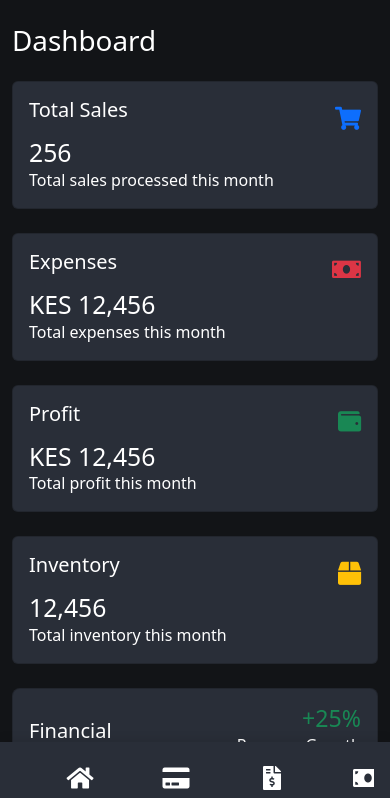
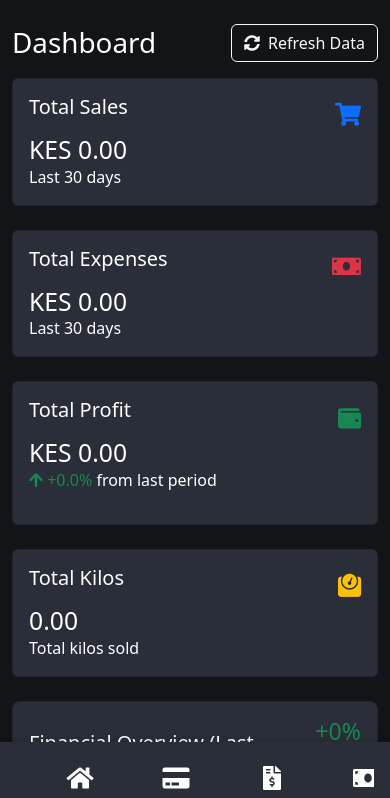
Before and after one commit to Qimae/NyamaTrack_App, a PHP site: page /dashboard.php in a window 390 px wide. Shown: the top 798 px of the page. Run offline with PHP 8.4, Linux system fonts and the light colour scheme.

Commit message:
dashboard api intergration

```diff
--- /dev/null
+++ b/api/dashboard_handler.php
@@ -0,0 +1,226 @@
+<?php
+// dashboard_handler.php
+// Handles dashboard data retrieval
+
+// Ensure no output before headers
+if (ob_get_level()) ob_clean();
+
+// Set headers for JSON response
+header('Content-Type: application/json; charset=utf-8');
+header('Cache-Control: no-cache, must-revalidate');
+header('Pragma: no-cache');
+
+require_once __DIR__ . '/../db/config.php';
+require_once __DIR__ . '/beef_transactions_handler.php'; // For encryption functions
+
+// Function to get dashboard summary data
+function getDashboardSummary($business_name) {
+    global $pdo, $secret_key;
+
+    try {
+        // Get current date range (last 30 days)
+        $end_date = date('Y-m-d');
+        $start_date = date('Y-m-d', strtotime('-30 days'));
+
+        // Query to get transactions for the period
+        $stmt = $pdo->prepare("
+            SELECT * FROM beef_transactions
+            WHERE business_name = :business_name
+            AND transaction_date BETWEEN :start_date AND :end_date
+            ORDER BY transaction_date DESC
+        ");
+
+        $stmt->execute([
+            ':business_name' => $business_name,
+            ':start_date' => $start_date,
+            ':end_date' => $end_date
+        ]);
+
+        $transactions = $stmt->fetchAll(PDO::FETCH_ASSOC);
+
+        // Initialize summary data
+        $summary = [
+            'total_sales' => 0,
+            'total_expenses' => 0,
+            'total_profit' => 0,
+            'total_kilos' => 0,
+            'transactions_count' => count($transactions),
+            'daily_averages' => [
+                'sales' => 0,
+                'expenses' => 0,
+                'profit' => 0,
+                'kilos' => 0
+            ],
+            'chart_data' => [
+                'labels' => [],
+                'sales' => [],
+                'expenses' => [],
+                'profit' => []
+            ]
+        ];
+
+        // Process transactions
+        $days_data = [];
+
+        foreach ($transactions as $tx) {
+            // Decrypt transaction data
+            $buy_price = is_numeric($tx['buy_price']) ?
+                floatval($tx['buy_price']) :
+                floatval(decrypt_data($tx['buy_price'], $secret_key));
+
+            $sell_price = is_numeric($tx['sell_price']) ?
+                floatval($tx['sell_price']) :
+                floatval(decrypt_data($tx['sell_price'], $secret_key));
+
+            $total_cash_sales = is_numeric($tx['total_cash_sales']) ?
+                floatval($tx['total_cash_sales']) :
+                floatval(decrypt_data($tx['total_cash_sales'], $secret_key));
+
+            $daily_expense = is_numeric($tx['daily_expense']) ?
+                floatval($tx['daily_expense']) :
+                floatval(decrypt_data($tx['daily_expense'], $secret_key));
+
+            // Calculate derived fields
+            $total_cash = $total_cash_sales + $daily_expense;
+            $total_kilos = $sell_price > 0 ? $total_cash / $sell_price : 0;
+            $profit_per_kg = $sell_price - $buy_price;
+            $profit = ($profit_per_kg * $total_kilos) - $daily_expense;
+
+            // Add to summary
+            $summary['total_sales'] += $total_cash_sales;
+            $summary['total_expenses'] += $daily_expense;
+            $summary['total_profit'] += $profit;
+            $summary['total_kilos'] += $total_kilos;
+
+            // Group by date for chart data
+            $date = $tx['transaction_date'];
+            if (!isset($days_data[$date])) {
+                $days_data[$date] = [
+                    'sales' => 0,
+                    'expenses' => 0,
+                    'profit' => 0,
+                    'kilos' => 0
+                ];
+            }
+
+            $days_data[$date]['sales'] += $total_cash_sales;
+            $days_data[$date]['expenses'] += $daily_expense;
+            $days_data[$date]['profit'] += $profit;
+            $days_data[$date]['kilos'] += $total_kilos;
+        }
+
+        // Calculate daily averages
+        $days_with_data = count($days_data);
+        if ($days_with_data > 0) {
+            $summary['daily_averages']['sales'] = $summary['total_sales'] / $days_with_data;
+            $summary['daily_averages']['expenses'] = $summary['total_expenses'] / $days_with_data;
+            $summary['daily_averages']['profit'] = $summary['total_profit'] / $days_with_data;
+            $summary['daily_averages']['kilos'] = $summary['total_kilos'] / $days_with_data;
+        }
+
+        // Prepare chart data (last 7 days)
+        $chart_days = 7;
+        $chart_labels = [];
+        $chart_sales = [];
+        $chart_expenses = [];
+        $chart_profit = [];
+
+        for ($i = $chart_days - 1; $i >= 0; $i--) {
+            $date = date('Y-m-d', strtotime("-$i days"));
+            $chart_labels[] = date('M j', strtotime($date));
+
+            if (isset($days_data[$date])) {
+                $chart_sales[] = round($days_data[$date]['sales'], 2);
+                $chart_expenses[] = round($days_data[$date]['expenses'], 2);
+                $chart_profit[] = round($days_data[$date]['profit'], 2);
+            } else {
+                $chart_sales[] = 0;
+                $chart_expenses[] = 0;
+                $chart_profit[] = 0;
+            }
+        }
+
+        $summary['chart_data'] = [
+            'labels' => $chart_labels,
+            'sales' => $chart_sales,
+            'expenses' => $chart_expenses,
+            'profit' => $chart_profit
+        ];
+
+        // Round values
+        $summary['total_sales'] = round($summary['total_sales'], 2);
+        $summary['total_expenses'] = round($summary['total_expenses'], 2);
+        $summary['total_profit'] = round($summary['total_profit'], 2);
+        $summary['total_kilos'] = round($summary['total_kilos'], 2);
+
+        return $summary;
+
+    } catch (PDOException $e) {
+        error_log("Database error in getDashboardSummary: " . $e->getMessage());
+        return [];
+    } catch (Exception $e) {
+        error_log("Error in getDashboardSummary: " . $e->getMessage());
+        return [];
+    }
+}
+
+// Function to send JSON response
+function sendJsonResponse($data, $statusCode = 200) {
+    http_response_code($statusCode);
+    $json = json_encode($data, JSON_UNESCAPED_UNICODE | JSON_UNESCAPED_SLASHES);
+
+    if ($json === false) {
+        // JSON encoding failed
+        $error = json_last_error_msg();
+        $response = [
+            'success' => false,
+            'error' => 'JSON encoding error: ' . $error
+        ];
+        http_response_code(500);
+        $json = json_encode($response);
+    }
+
+    // Ensure no output before this
+    if (ob_get_level()) ob_clean();
+
+    // Output the JSON
+    echo $json;
+    exit;
+}
+
+// Main request handler
+try {
+    // Start session and get business name
+    session_start();
+
+    if (!isset($_SESSION['business_name'])) {
+        sendJsonResponse([
+            'success' => false,
+            'error' => 'Not authenticated'
+        ], 401);
+    }
+
+    $business_name = $_SESSION['business_name'];
+
+    // Get dashboard data
+    $dashboard_data = getDashboardSummary($business_name);
+
+    if (!empty($dashboard_data)) {
+        sendJsonResponse([
+            'success' => true,
+            'data' => $dashboard_data
+        ]);
+    } else {
+        sendJsonResponse([
+            'success' => false,
+            'error' => 'No data available'
+        ], 404);
+    }
+
+} catch (Exception $e) {
+    error_log('Dashboard handler error: ' . $e->getMessage());
+    sendJsonResponse([
+        'success' => false,
+        'error' => 'An error occurred while processing your request.'
+    ], 500);
+}
--- a/dashboard.php
+++ b/dashboard.php
@@ -1,5 +1,6 @@
 <!DOCTYPE html>
 <html lang="en">
+
 <head>
   <meta charset="UTF-8">
   <meta name="viewport" content="width=device-width, initial-scale=1.0">
@@ -9,132 +10,99 @@
   <link href="https://cdn.jsdelivr.net/npm/bootstrap@5.3.7/dist/css/bootstrap.min.css" rel="stylesheet" integrity="sha384-LN+7fdVzj6u52u30Kp6M/trliBMCMKTyK833zpbD+pXdCLuTusPj697FH4R/5mcr" crossorigin="anonymous">
   <script src="https://cdn.jsdelivr.net/npm/bootstrap@5.3.7/dist/js/bootstrap.bundle.min.js" integrity="sha384-ndDqU0Gzau9qJ1lfW4pNLlhNTkCfHzAVBReH9diLvGRem5+R9g2FzA8ZGN954O5Q" crossorigin="anonymous"></script>
   <script src="https://cdn.jsdelivr.net/npm/chart.js"></script>
-  <script>
-    window.onload = function() {
-      const labels = ['Jan', 'Feb', 'Mar', 'Apr', 'May', 'Jun']; // Months
-      // You can add more months and data points if needed
-      const data = {
-        labels: labels,
-        datasets: [
-          {
-            label: '',
-            data: [20500, 23500, 19200, 27800, 22100, 26500], // Updated fake data (KES)
-            borderColor: 'rgba(255,255,255,0.6)',
-            borderWidth: 2.5,
-            tension: 0.55,
-            fill: false,
-            pointRadius: 0,
-            pointHoverRadius: 0,
-            backgroundColor: 'rgba(255,255,255,0.1)'
-          }
-        ]
-      };
-      const config = {
-        type: 'line',
-        data: data,
-        options: {
-          responsive: true,
-          maintainAspectRatio: false,
-          plugins: {
-            legend: { display: false },
-            title: { display: false },
-            tooltip: { enabled: false }
-          },
-          scales: {
-            x: {
-              grid: { display: false, drawBorder: false },
-              ticks: {
-                color: 'rgba(255,255,255,0.7)',
-                font: { size: 14 }
-              }
-            },
-            y: {
-              display: true,
-              grid: { display: false, drawBorder: false },
-              ticks: {
-                color: 'rgba(255,255,255,0.7)',
-                font: { size: 14 }
-              }
-            }
-          }
-        }
-      };
-      const ctx = document.getElementById('financialChart').getContext('2d');
-      if (ctx) {
-        new Chart(ctx, config);
-      }
-    };
-  </script>
+
 </head>
+
 <body>
+  <!-- Loading Overlay -->
+  <div id="loading" class="position-fixed w-100 h-100 bg-dark bg-opacity-75 d-flex justify-content-center align-items-center" style="z-index: 9999; top: 0; left: 0; visibility: hidden;">
+    <div class="text-center text-white">
+      <div class="spinner-border mb-3" role="status">
+        <span class="visually-hidden">Loading...</span>
+      </div>
+      <h4>Loading Dashboard Data...</h4>
+    </div>
+  </div>
+
   <main class="py-4 dashboard">
     <div class="container-fluid">
-      <div class="row">
-        <div class="col-12">
-          <h1 class="mb-4">Dashboard</h1>
+      <div class="row mb-3">
+        <div class="col-12 d-flex justify-content-between align-items-center">
+          <h1 class="mb-0">Dashboard</h1>
+          <button id="refresh-dashboard" class="btn btn-outline-light">
+            <i class="fas fa-sync-alt me-2"></i>Refresh Data
+          </button>
         </div>
       </div>
-      <div class="row g-4">
-        <!-- First Row - Two Cards Side by Side -->
-        <div class="col-md-6">
+
+      <div class="row g-4 mb-4">
+        <!-- KPI Cards -->
+        <div class="col-md-6 col-lg-3">
           <div class="card h-100" id="card">
             <div class="card-body">
               <div class="d-flex justify-content-between align-items-center">
                 <h5 class="card-title mb-3">Total Sales</h5>
                 <i class="fas fa-shopping-cart text-primary fs-3"></i>
               </div>
-              <h2 class="mb-0">256</h2>
-              <p class="mb-0">Total sales processed this month</p>
+              <h2 class="mb-0">KES 0.00</h2>
+              <p class="text-white mb-0">Last 30 days</p>
             </div>
           </div>
         </div>
 
-      <div class="col-md-6">
+        <div class="col-md-6 col-lg-3">
           <div class="card h-100" id="card">
             <div class="card-body">
               <div class="d-flex justify-content-between align-items-center">
-              <h5 class="card-title mb-3">Expenses</h5>
+                <h5 class="card-title mb-3">Total Expenses</h5>
                 <i class="fas fa-money-bill text-danger fs-3"></i>
               </div>
-            <h2 class="mb-0">KES 12,456</h2>
-            <p class="mb-0">Total expenses this month</p>
-          </div>
-        </div>
-      </div>
-      <div class="col-md-6">
-        <div class="card h-100" id="card">
-          <div class="card-body">
-            <div class="d-flex justify-content-between align-items-center">
-              <h5 class="card-title mb-3">Profit</h5>
-              <i class="fas fa-wallet text-success fs-3"></i>
-            </div>
-            <h2 class="mb-0">KES 12,456</h2>
-            <p class="mb-0">Total profit this month</p>
-          </div>
-        </div>
-      </div>
-      <div class="col-md-6" style="background-color: var(--primary-color);">
-        <div class="card h-100" id="card">
-          <div class="card-body">
-            <div class="d-flex justify-content-between align-items-center">
-              <h5 class="card-title mb-3">Inventory</h5>
-              <i class="fas fa-box text-warning fs-3"></i>
-            </div>
-            <h2 class="mb-0">12,456</h2>
-            <p class="mb-0">Total inventory this month</p>
+              <h2 class="mb-0">KES 0.00</h2>
+              <p class="text-white mb-0">Last 30 days</p>
             </div>
           </div>
         </div>
 
-      <!-- Second Row - Full Width Card -->
+        <div class="col-md-6 col-lg-3">
+          <div class="card h-100" id="card">
+            <div class="card-body">
+              <div class="d-flex justify-content-between align-items-center">
+                <h5 class="card-title mb-3">Total Profit</h5>
+                <i class="fas fa-wallet text-success fs-3"></i>
+              </div>
+              <h2 class="mb-0">KES 0.00</h2>
+              <p class="text-white">
+                <i class="fas fa-arrow-up text-success"></i>
+                <span class="text-success">+0.0%</span> from last period
+              </p>
+            </div>
+          </div>
+        </div>
+
+        <div class="col-md-6 col-lg-3">
+          <div class="card h-100" id="card">
+            <div class="card-body">
+              <div class="d-flex justify-content-between align-items-center">
+                <h5 class="card-title mb-3">Total Kilos</h5>
+                <i class="fas fa-weight text-warning fs-3"></i>
+              </div>
+              <h2 class="mb-0">0.00</h2>
+              <p class="text-white mb-0">Total kilos sold</p>
+            </div>
+          </div>
+        </div>
+      </div>
+
+      <!-- Financial Overview Chart -->
+      <div class="row">
         <div class="col-12">
           <div class="card" id="chart-card">
             <div class="card-body">
               <div class="d-flex justify-content-between align-items-center mb-3">
-              <h5 class="card-title mb-0">Financial Overview</h5>
+                <h5 class="card-title mb-0">Financial Overview (Last 7 Days)</h5>
                 <div class="text-end">
-                <h3 class="mb-0 text-success">+25%</h3>
-                <p class="mb-0">Revenue Growth (YoY)</p>
+                  <h3 class="mb-0 text-success">+0%</h3>
+                  <p class="mb-0">Revenue Growth</p>
                 </div>
               </div>
               <div class="chart-container" style="height: 400px; position: relative;">
@@ -144,9 +112,12 @@
           </div>
         </div>
       </div>
+    </div>
   </main>
 
   <?php include 'includes/left-sidebar.php'; ?>
   <?php include 'includes/bottom-sidebar.php'; ?>
+  <script src="js/dashboard_script.js"></script>
 </body>
+
 </html>
```
Also changed, not shown: algorithm_report.php (+9 -0 lines), js/dashboard_script.js (added, +316 -0 lines), login.php (+13 -21 lines). Lines whose indentation alone changed are shown as unchanged.
